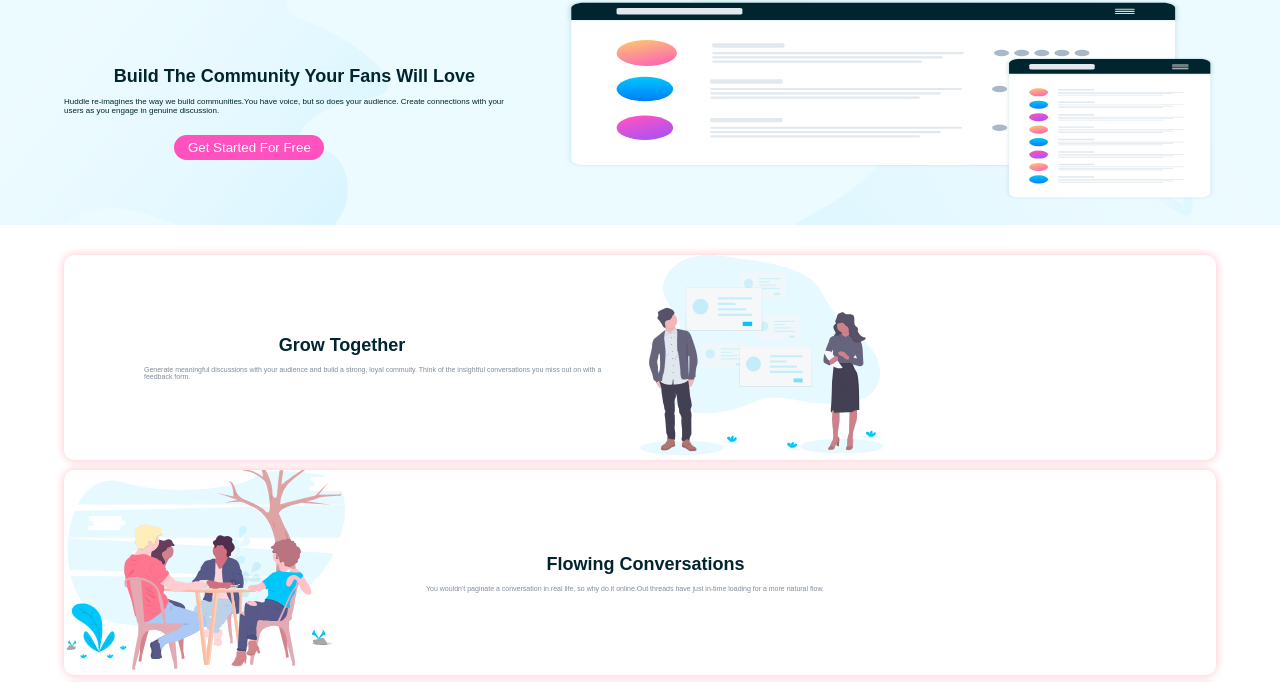
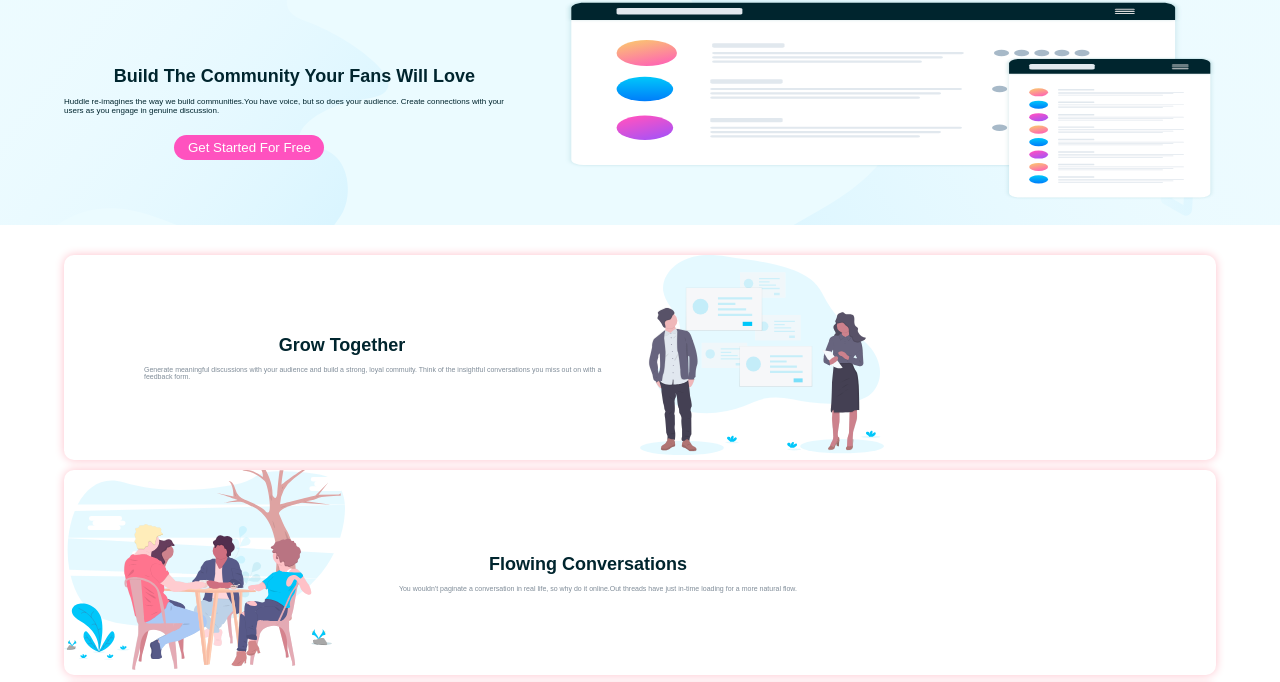
Before and after one commit to BunmiFash/HUDDLE, a plain HTML site: page index.html in a window 1280 px wide. Shown: the part 58-740 px from the top of the page. Drawn offline with Linux system fonts and the light colour scheme; a web font is replaced by a local one.

Commit message:
'Huddle Landing Page'

```diff
--- a/style.css
+++ b/style.css
@@ -164,7 +164,7 @@
 }
 
 .bottom3 {
-    width: 60%;
+    width: 50%;
     display: flex;
     flex-direction: column;
     justify-content: center;
@@ -176,8 +176,7 @@
 }
 
 .bottom3 p {
-    margin-left: 29px;
-    margin-right: 80px;
+    margin-left: 10px;
     margin-top: 10px;
     color: var(--blue);
     font-size: 7px;
```
